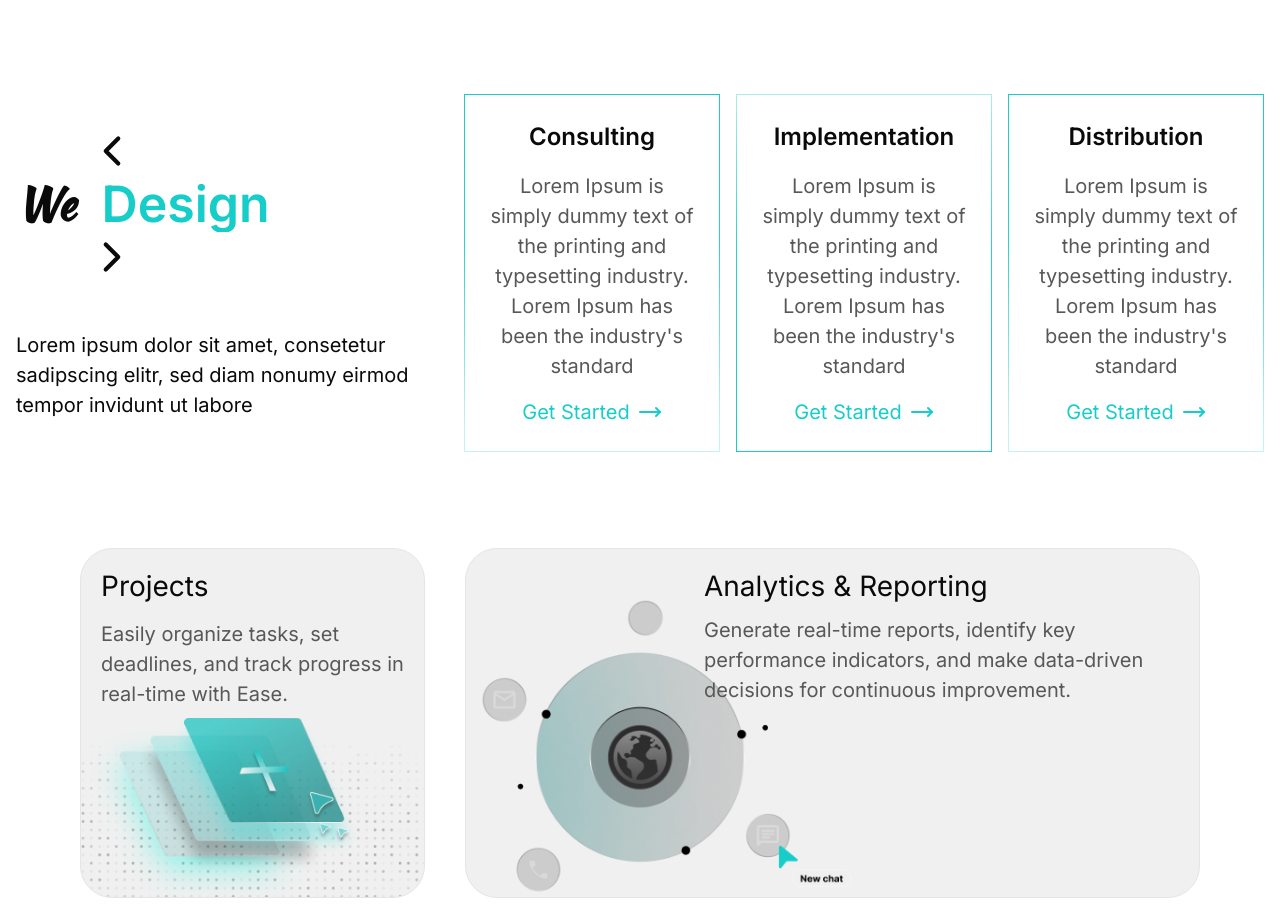
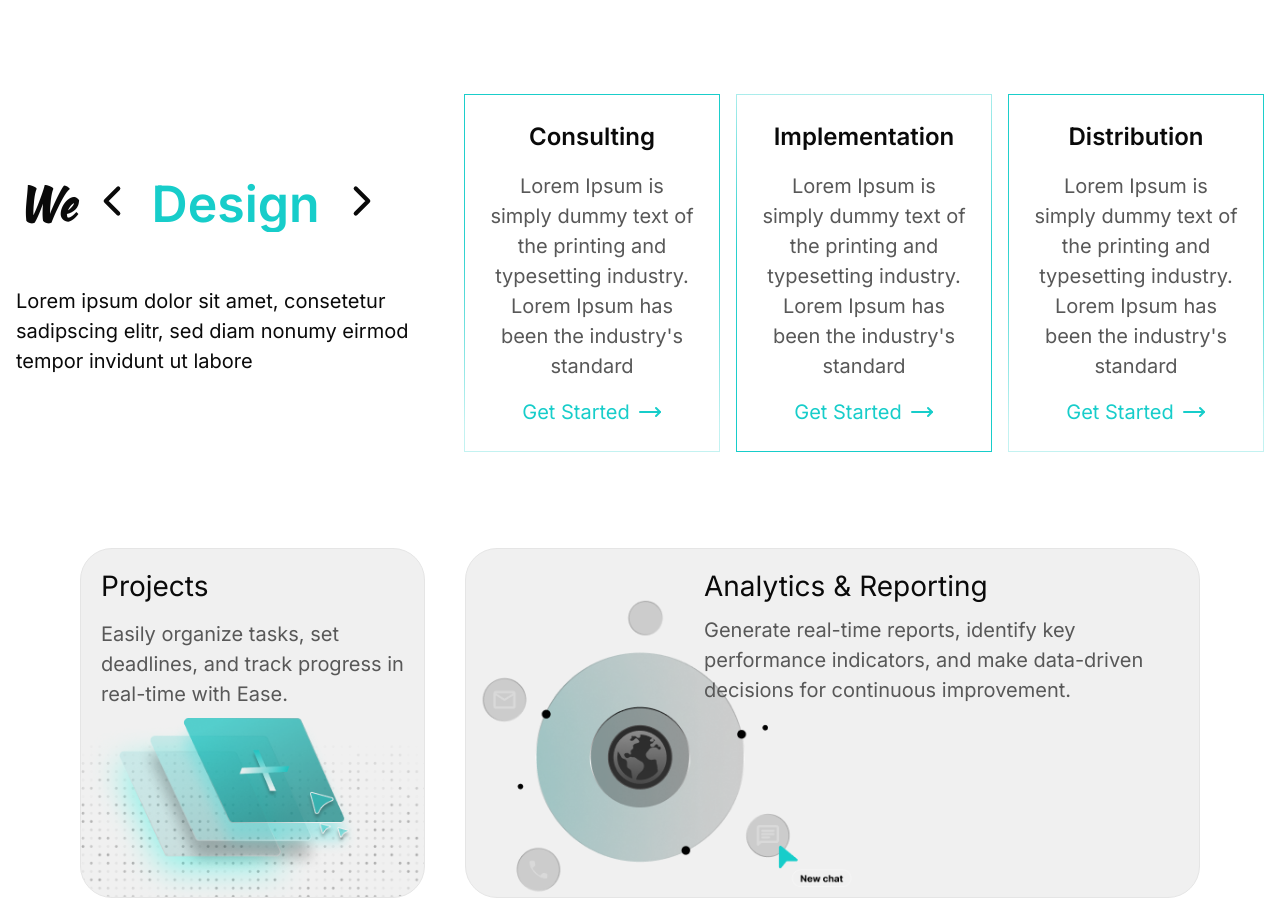
Before and after one commit to Roshen-Perera/ceylon-developers-portfolio, a Next.js app: page / in a window 1280 px wide. Shown: the part 3240-4163 px from the top of the page. Built offline with nearby package versions, Linux system fonts and the light colour scheme.

Commit message:
fix: Add missing class to container div in VerticalTextSlider for proper layout

```diff
--- a/components/slider.tsx
+++ b/components/slider.tsx
@@ -1,4 +1,4 @@
-"use client"
+"use client";
 
 import { useEffect, useState } from "react";
 import { ChevronLeft, ChevronRight } from "lucide-react";
@@ -21,7 +21,7 @@ export default function VerticalTextSlider() {
         <span className="font-kaushan">We</span>
       </p>
 
-      <div>
+      <div className="flex">
         {/* Left Chevron */}
         <ChevronLeft size={50} className="cursor-pointer" />
 
```
